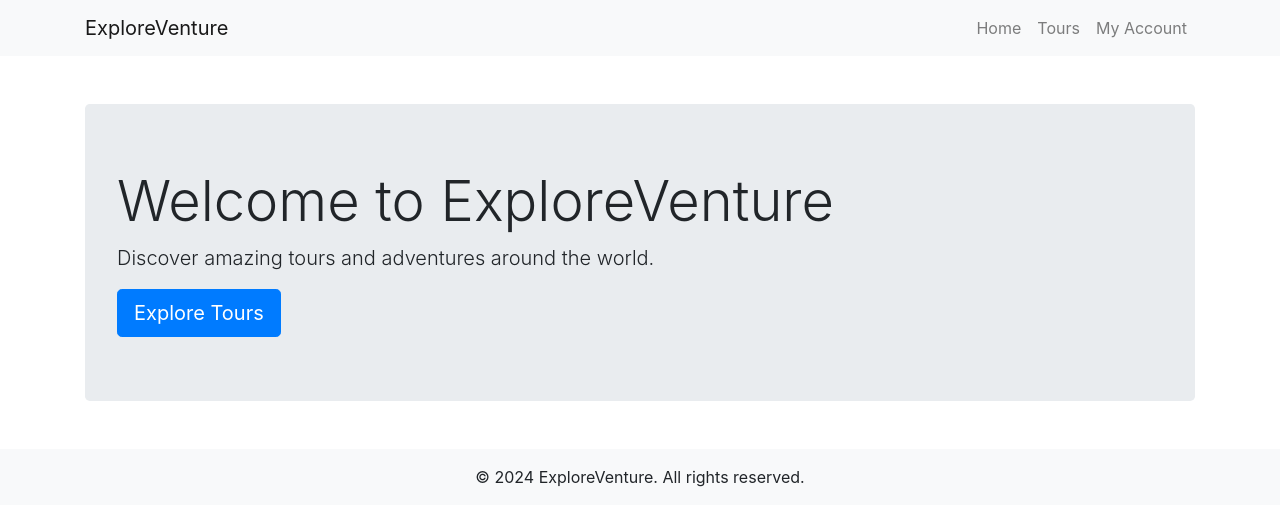
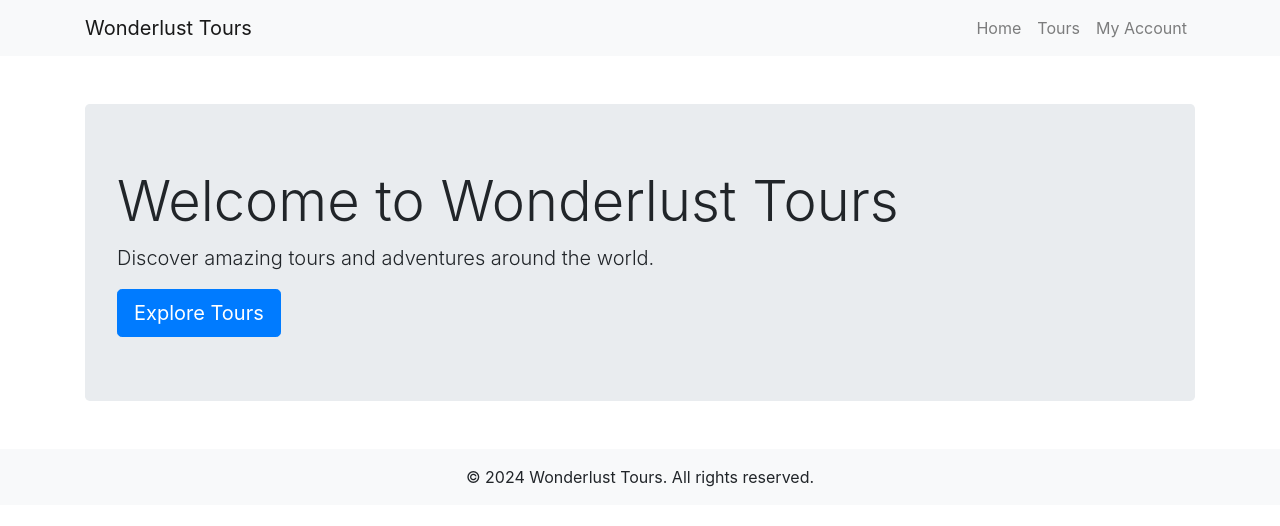
Before and after one commit to dhope1/WonderlustTours, a Flask app: page /index in a window 1280 px wide. Shown: the top 526 px of the page. Run offline with Flask 3, Linux system fonts and the light colour scheme; some libraries are stand-ins or nearby versions.

Commit message:
Templates updated

```diff
--- a/templates/account.html
+++ b/templates/account.html
@@ -1,5 +1,5 @@
 {% extends 'layout.html' %}
-{% block title %}My Account - ExploreVenture{% endblock %}
+{% block title %}My Account - Wonderlust Tours{% endblock %}
 {% block content %}
 <h2>My Account</h2>
 <h3>Upcoming Trips</h3>
--- a/templates/book.html
+++ b/templates/book.html
@@ -1,5 +1,5 @@
 {% extends 'layout.html' %}
-{% block title %}Book Tour - ExploreVenture{% endblock %}
+{% block title %}Book Tour - Wonderlust Tours{% endblock %}
 {% block content %}
 <h2>Book {{ tour.title }}</h2>
 <form action="{{ url_for('routes.book', tour_id=tour.id) }}" method="post">
--- a/templates/index.html
+++ b/templates/index.html
@@ -1,8 +1,8 @@
 {% extends 'layout.html' %}
-{% block title %}Home - ExploreVenture{% endblock %}
+{% block title %}Home - Wonderlust Tours{% endblock %}
 {% block content %}
 <div class="jumbotron">
-  <h1 class="display-4">Welcome to ExploreVenture</h1>
+  <h1 class="display-4">Welcome to Wonderlust Tours</h1>
   <p class="lead">Discover amazing tours and adventures around the world.</p>
   <a class="btn btn-primary btn-lg" href="{{ url_for('tours') }}" role="button">Explore Tours</a>
 </div>
--- a/templates/layout.html
+++ b/templates/layout.html
@@ -3,7 +3,7 @@
 <head>
   <meta charset="UTF-8">
   <meta name="viewport" content="width=device-width, initial-scale=1.0">
-  <title>{% block title %}ExploreVenture{% endblock %}</title>
+  <title>{% block title %}Wonderlust Tours{% endblock %}</title>
   <link href="https://maxcdn.bootstrapcdn.com/bootstrap/4.5.2/css/bootstrap.min.css" rel="stylesheet">
   {% block styles %}{% endblock %}
 </head>
@@ -13,7 +13,7 @@
   <header>
     <nav class="navbar navbar-expand-lg navbar-light bg-light">
       <div class="container">
-        <a class="navbar-brand" href="{{ url_for('index') }}">ExploreVenture</a>
+        <a class="navbar-brand" href="{{ url_for('index') }}">Wonderlust Tours</a>
         <button class="navbar-toggler" type="button" data-toggle="collapse" data-target="#navbarNav" aria-controls="navbarNav" aria-expanded="false" aria-label="Toggle navigation">
           <span class="navbar-toggler-icon"></span>
         </button>
@@ -42,7 +42,7 @@
   <!-- Footer -->
   <footer class="bg-light py-3">
     <div class="container text-center">
-      <p class="mb-0">&copy; 2024 ExploreVenture. All rights reserved.</p>
+      <p class="mb-0">&copy; 2024 Wonderlust Tours. All rights reserved.</p>
     </div>
   </footer>
 
--- a/templates/tourdetails.html
+++ b/templates/tourdetails.html
@@ -1,5 +1,5 @@
 {% extends 'layout.html' %}
-{% block title %}{{ tour.title }} - ExploreVenture{% endblock %}
+{% block title %}{{ tour.title }} - Wonderlust Tours{% endblock %}
 {% block content %}
 <div class="row">
   <div class="col-md-8">
--- a/templates/tours.html
+++ b/templates/tours.html
@@ -1,5 +1,5 @@
 {% extends 'layout.html' %}
-{% block title %}Tours - ExploreVenture{% endblock %}
+{% block title %}Tours - Wonderlust Tours{% endblock %}
 {% block content %}
 <h2>Available Tours</h2>
 <div class="row">
```
